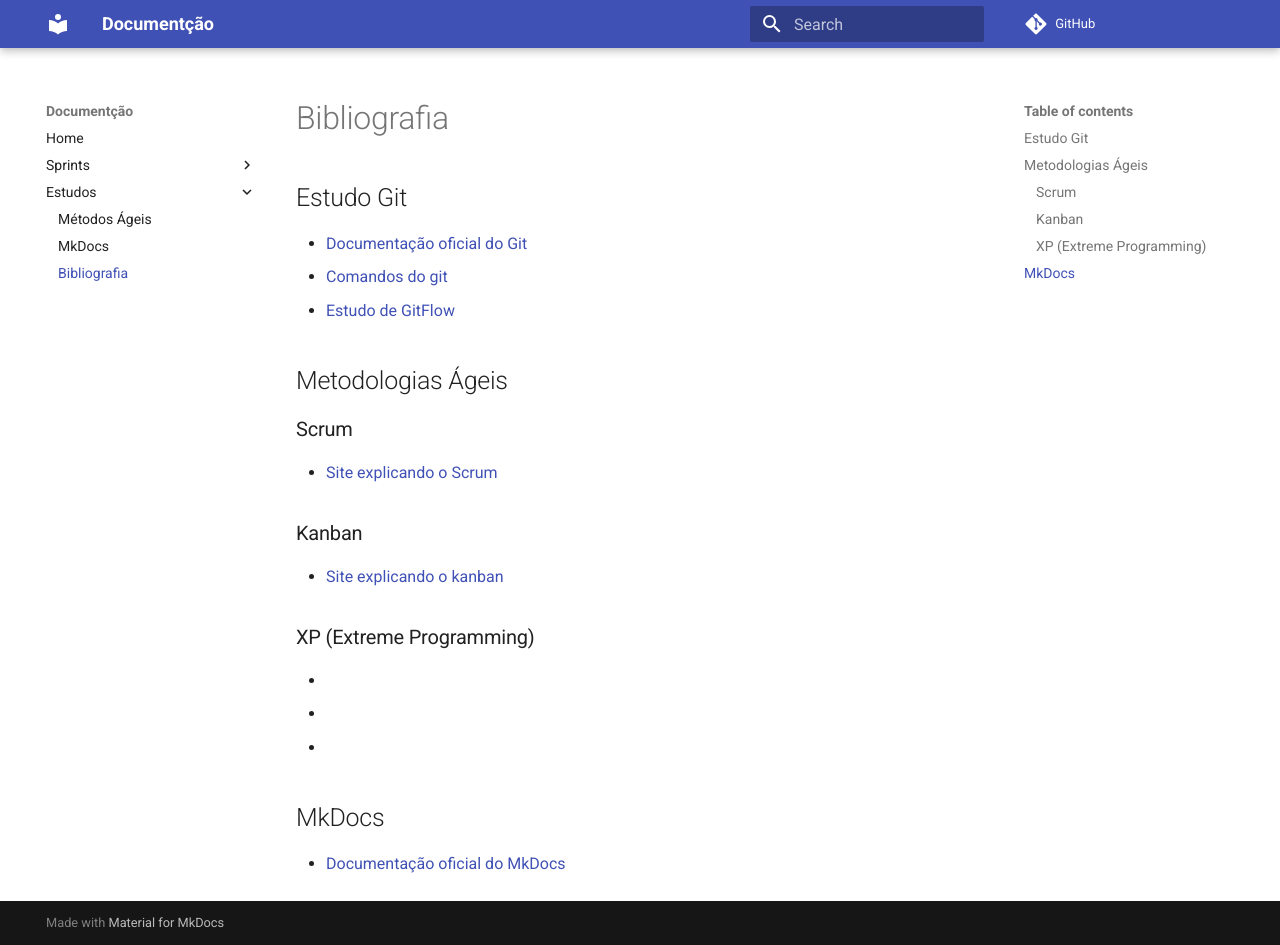
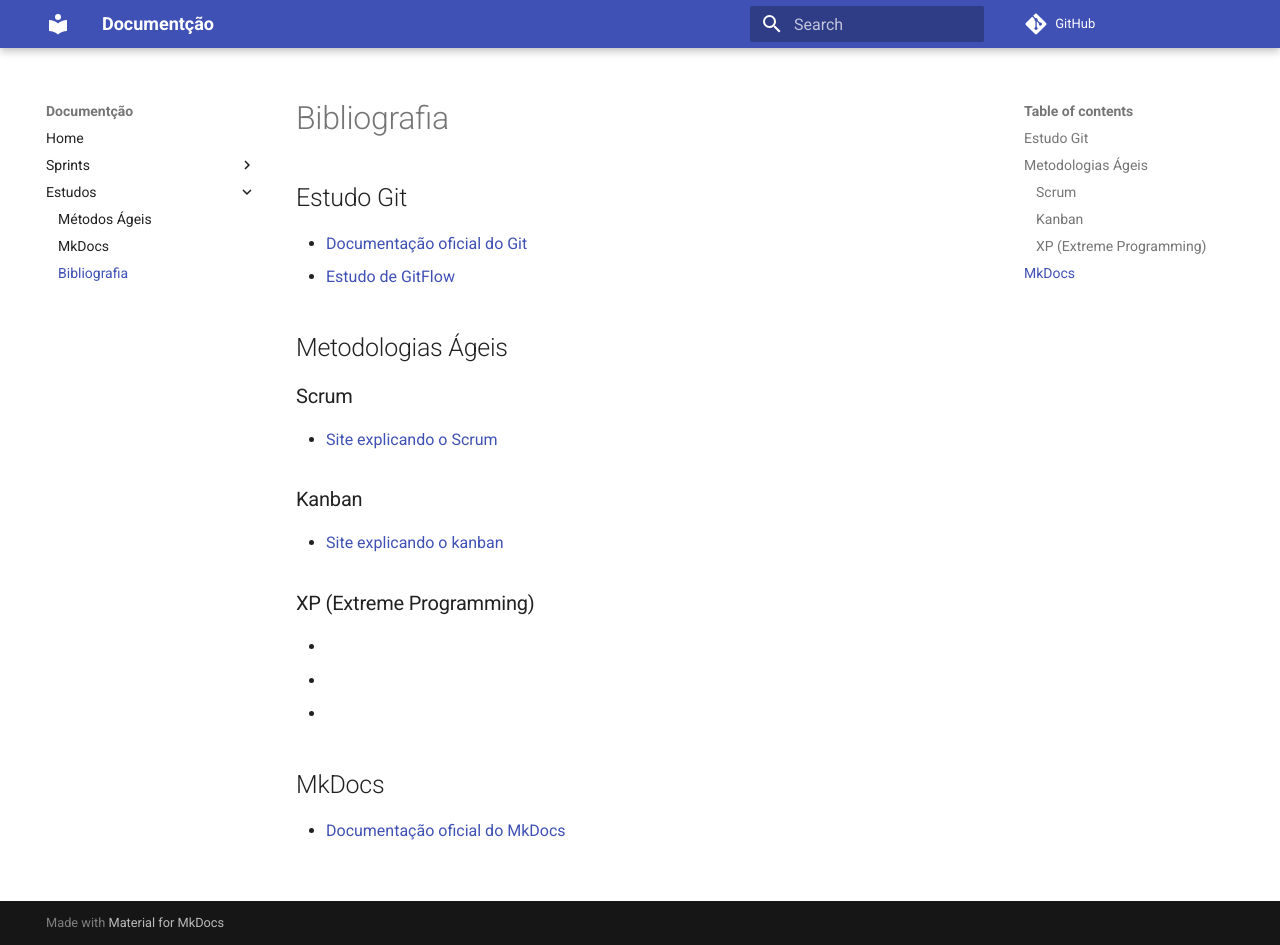
Before and after one commit to unb-mds/2024-1-forUnB, an MkDocs documentation site: the page built from docs/estudos/bibliografia.md, in a window 1280 px wide and 945 px high. Built offline with MkDocs 1.6.1 and Material for MkDocs 9.7.7, drawn with Linux system fonts in a browser that asks for light colours; comment, search, counter and statistics services are not loaded.

Commit message:
Remove a link

```diff
--- a/docs/estudos/bibliografia.md
+++ b/docs/estudos/bibliografia.md
@@ -1,6 +1,5 @@
 ## Estudo Git
 - [Documentação oficial do Git](https://git-scm.com/doc)
-- [Comandos do git]( https://education.github.com/git-cheat-sheet-education.pd)
 - [Estudo de GitFlow](https://www.atlassian.com/git/tutorials/comparing-workflows/gitflow-workflow)
 
 ## Metodologias Ágeis
```
